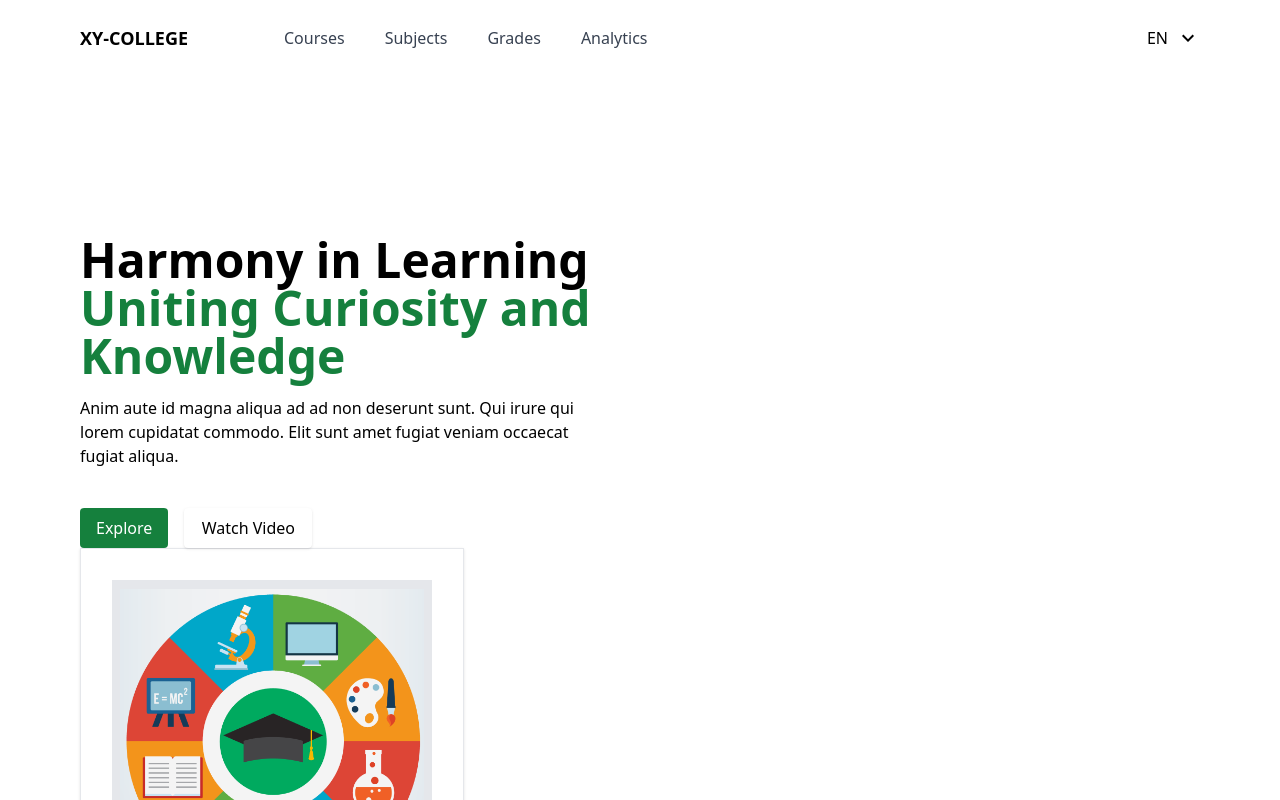
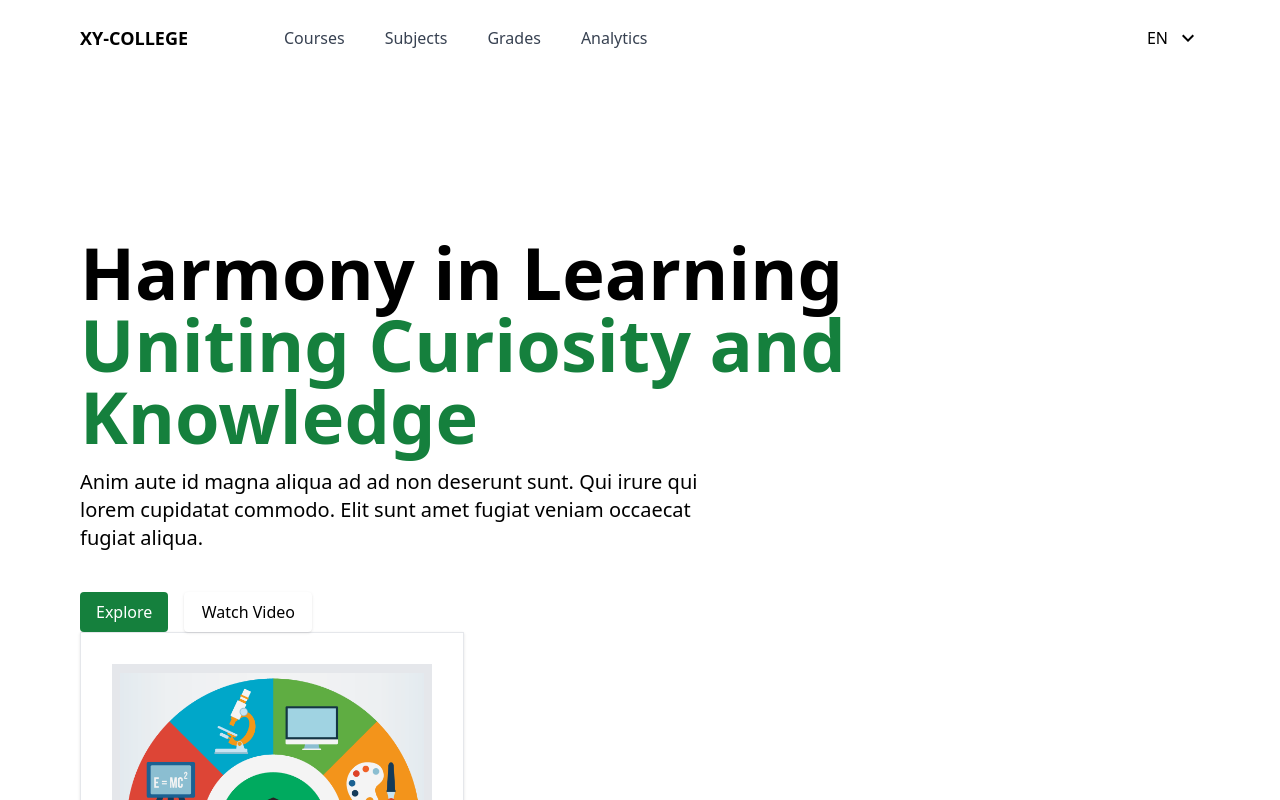
Before and after one commit to fiker31/UMS_Assignment, a React (Vite) app: page / in a window 1280 px wide. Shown: the top 800 px of the page. Built offline with nearby package versions, Linux system fonts and the light colour scheme.

Commit message:
added font size

```diff
--- a/src/screens/Home.tsx
+++ b/src/screens/Home.tsx
@@ -23,13 +23,13 @@ function Home() {
       </nav>
       <div className="px-20">
       <div className="mt-40">
-      <h1 className="text-5xl font-bold font-dm-sans ">Harmony in Learning</h1>
+      <h1 className="text-7xl font-bold font-dm-sans ">Harmony in Learning</h1>
     </div>
       <div>
-      <h1 className="text-5xl font-bold font-dm-sans text-green-700">Uniting Curiosity and <br/>Knowledge</h1>
+      <h1 className="text-7xl font-bold font-dm-sans text-green-700">Uniting Curiosity and <br/>Knowledge</h1>
       </div>
       <div className="mt-4">
-        <h5 className="font-light">Anim aute id magna aliqua ad ad non deserunt sunt. Qui irure qui<br/> lorem cupidatat commodo. Elit sunt amet fugiat veniam occaecat<br/> fugiat aliqua.</h5>
+        <h5 className="font-light text-xl">Anim aute id magna aliqua ad ad non deserunt sunt. Qui irure qui<br/> lorem cupidatat commodo. Elit sunt amet fugiat veniam occaecat<br/> fugiat aliqua.</h5>
       </div>
       <div className="flex gap-4 mt-10">
       <button className="bg-green-700 text-white py-2 px-4 rounded ">
```
